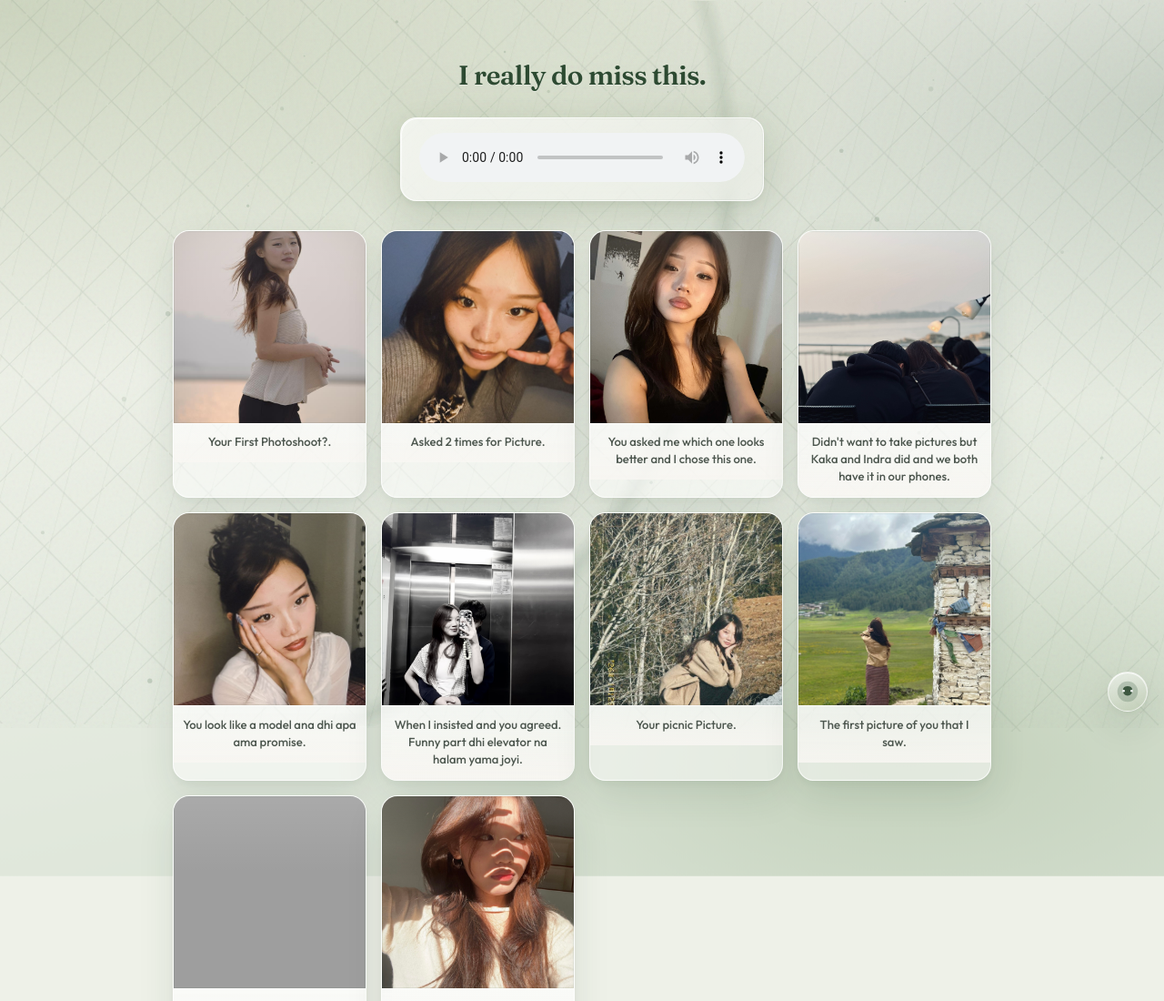
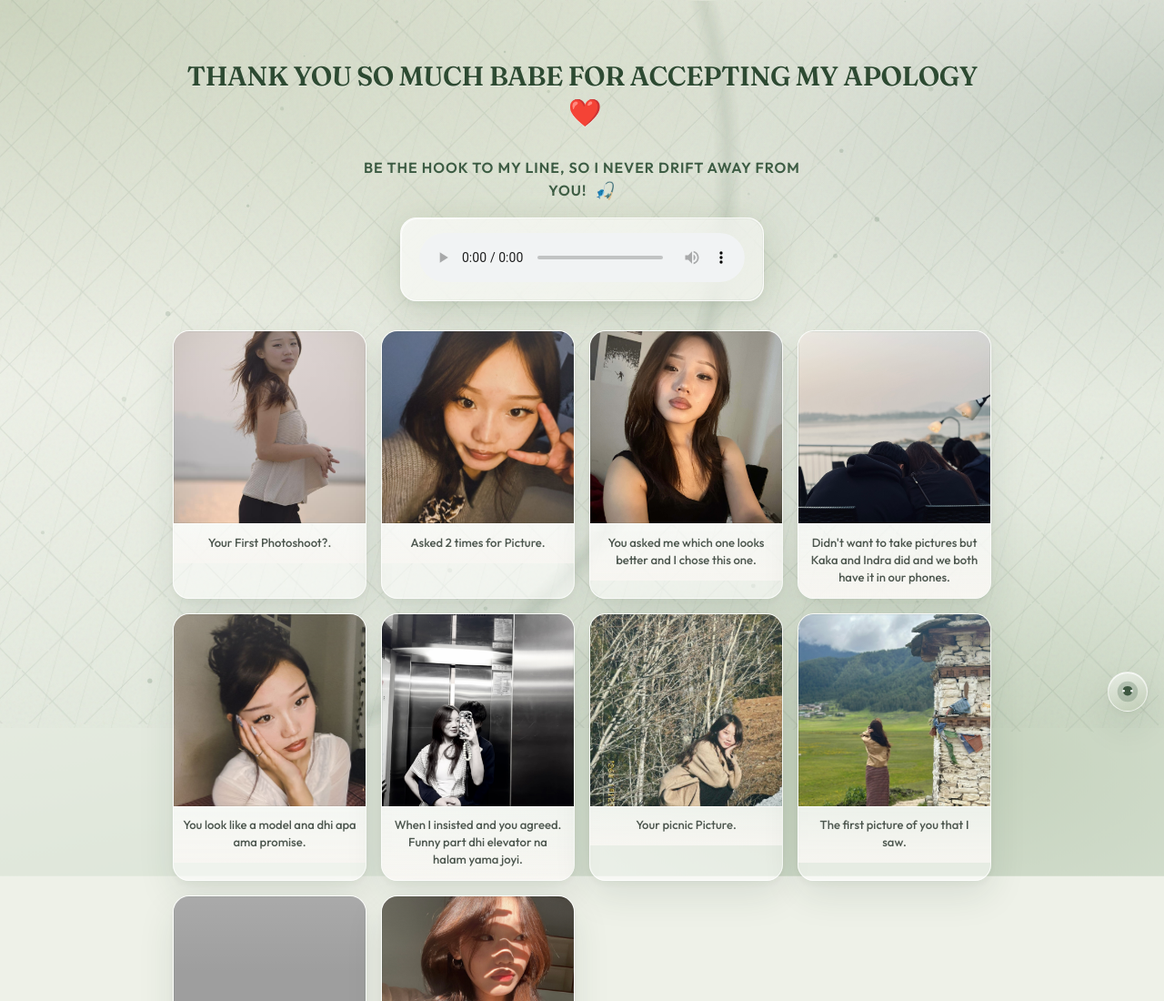
Before and after one commit to gyaltshay/UL, a plain HTML site: page gallery.html in a window 1280 px wide. Shown: the top 1100 px of the page at 91% size. Drawn offline with Linux system fonts and the light colour scheme; grey boxes are pictures that could not be loaded.

Commit message:
Update gallery: thank-you line, hook/line song caption, heart emoji
Made-with: Cursor

```diff
--- a/gallery.html
+++ b/gallery.html
@@ -41,7 +41,15 @@
 
   <main class="section page-gallery">
     <div class="container page-content">
-      <p class="gallery-lede">I really do miss this.</p>
+      <p class="gallery-lede">
+        THANK YOU SO MUCH BABE FOR ACCEPTING MY APOLOGY
+        <span class="gallery-lede__emoji" aria-hidden="true">❤️</span>
+      </p>
+
+      <p class="gallery-song-line">
+        BE THE HOOK TO MY LINE, SO I NEVER DRIFT AWAY FROM YOU!
+        <span class="gallery-song-line__emoji" aria-hidden="true">🎣</span>
+      </p>
 
       <!-- Plays assets/music.mp3 -->
       <div class="audio-block glass glass--elevated">
--- a/style.css
+++ b/style.css
@@ -771,7 +771,40 @@ body.page-body.is-loaded {
   margin: 0 0 1.75rem;
   font-weight: 600;
   letter-spacing: -0.02em;
+  line-height: 1.35;
   text-shadow: 0 1px 0 rgba(255, 255, 255, 0.4);
+}
+
+.gallery-lede__emoji {
+  display: inline-block;
+  margin-left: 0.2em;
+  font-style: normal;
+}
+
+.gallery-song-line {
+  font-family: var(--font-body);
+  font-size: clamp(0.88rem, 2vw, 1rem);
+  font-weight: 600;
+  letter-spacing: 0.06em;
+  text-transform: uppercase;
+  text-align: center;
+  line-height: 1.5;
+  color: var(--forest-soft);
+  margin: 0 0 1rem;
+  max-width: 32rem;
+  margin-left: auto;
+  margin-right: auto;
+  padding: 0 0.5rem;
+}
+
+.gallery-song-line__emoji {
+  display: inline-block;
+  margin-left: 0.25em;
+  font-style: normal;
+  letter-spacing: 0;
+  text-transform: none;
+  font-size: 1.15em;
+  vertical-align: -0.08em;
 }
 
 .audio-block {
```
